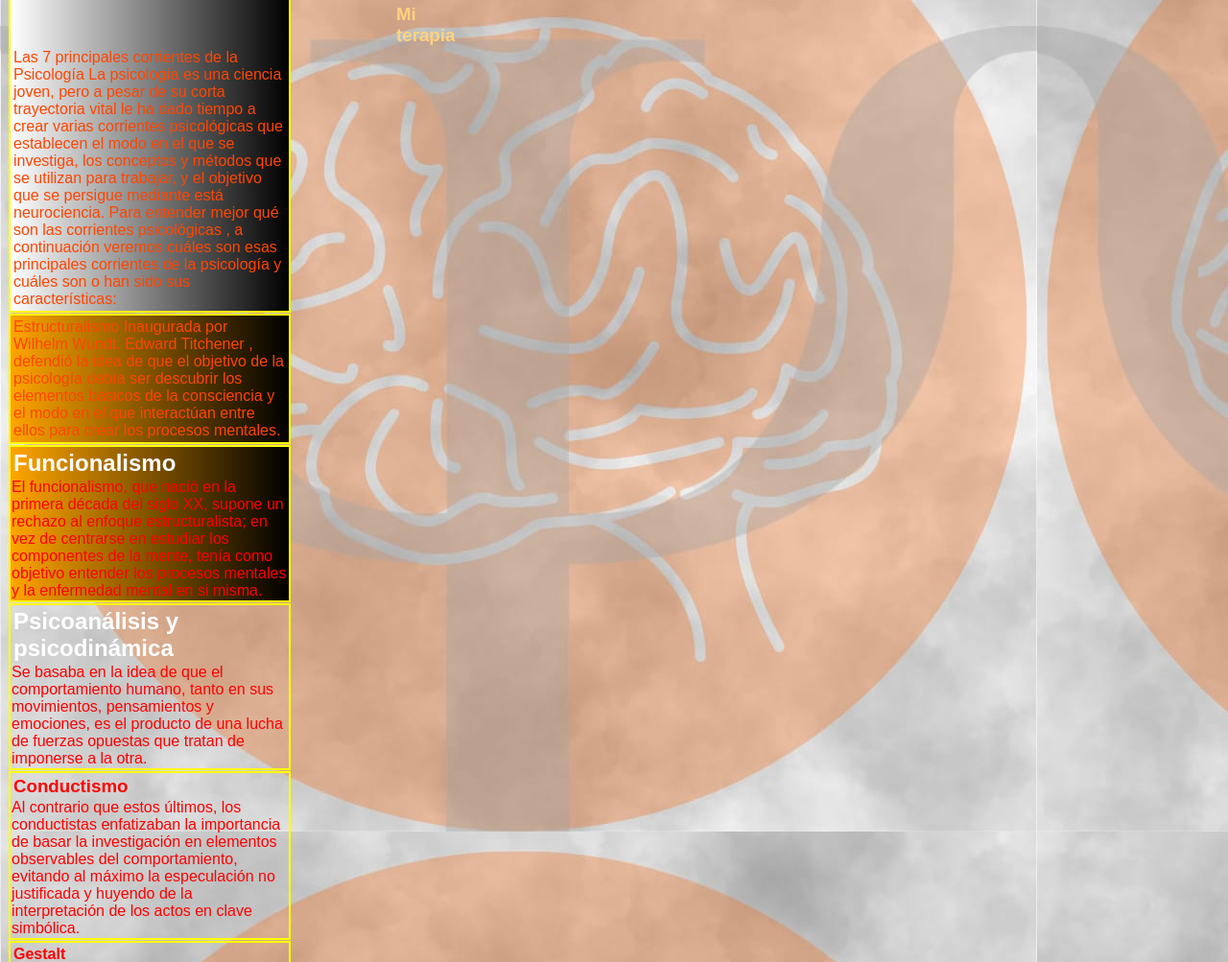
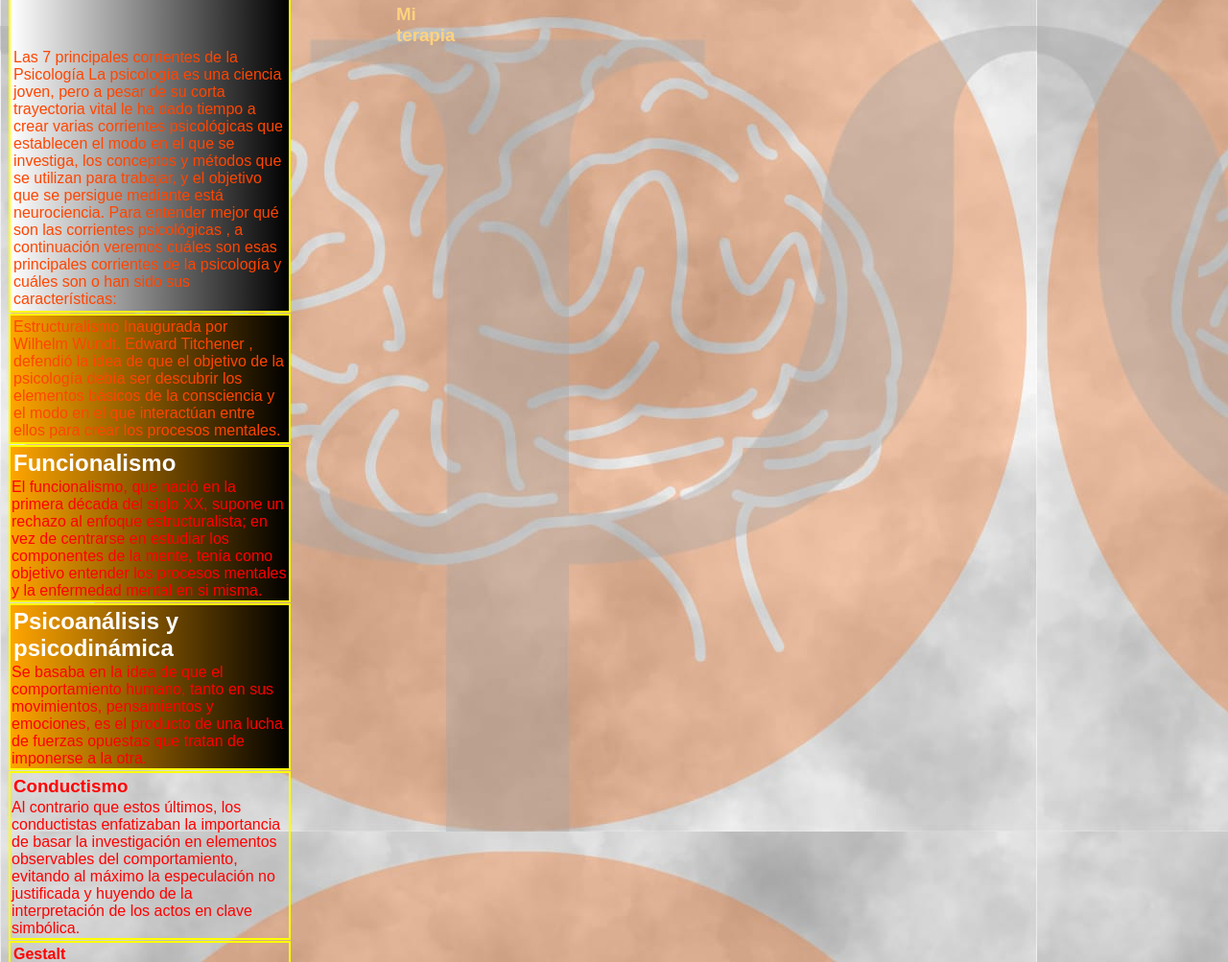
Before and after one commit to martin-gonzalo/proyecto-psi, a plain HTML site: page index-psico-acerca-de.html in a window 1280 px wide. Shown: the part 214-1217 px from the top of the page at 96% size. Drawn offline with Linux system fonts and the light colour scheme; a web font is replaced by a local one.

Commit message:
segunda version de git commit

```diff
--- a/index.css
+++ b/index.css
@@ -176,6 +176,7 @@ STICKY */
 .psicoanalisis {
 
       grid-area: psicoanalisis;
+      background-image: linear-gradient(to right, orange, black)
 }
 
 .conductismo {
```
